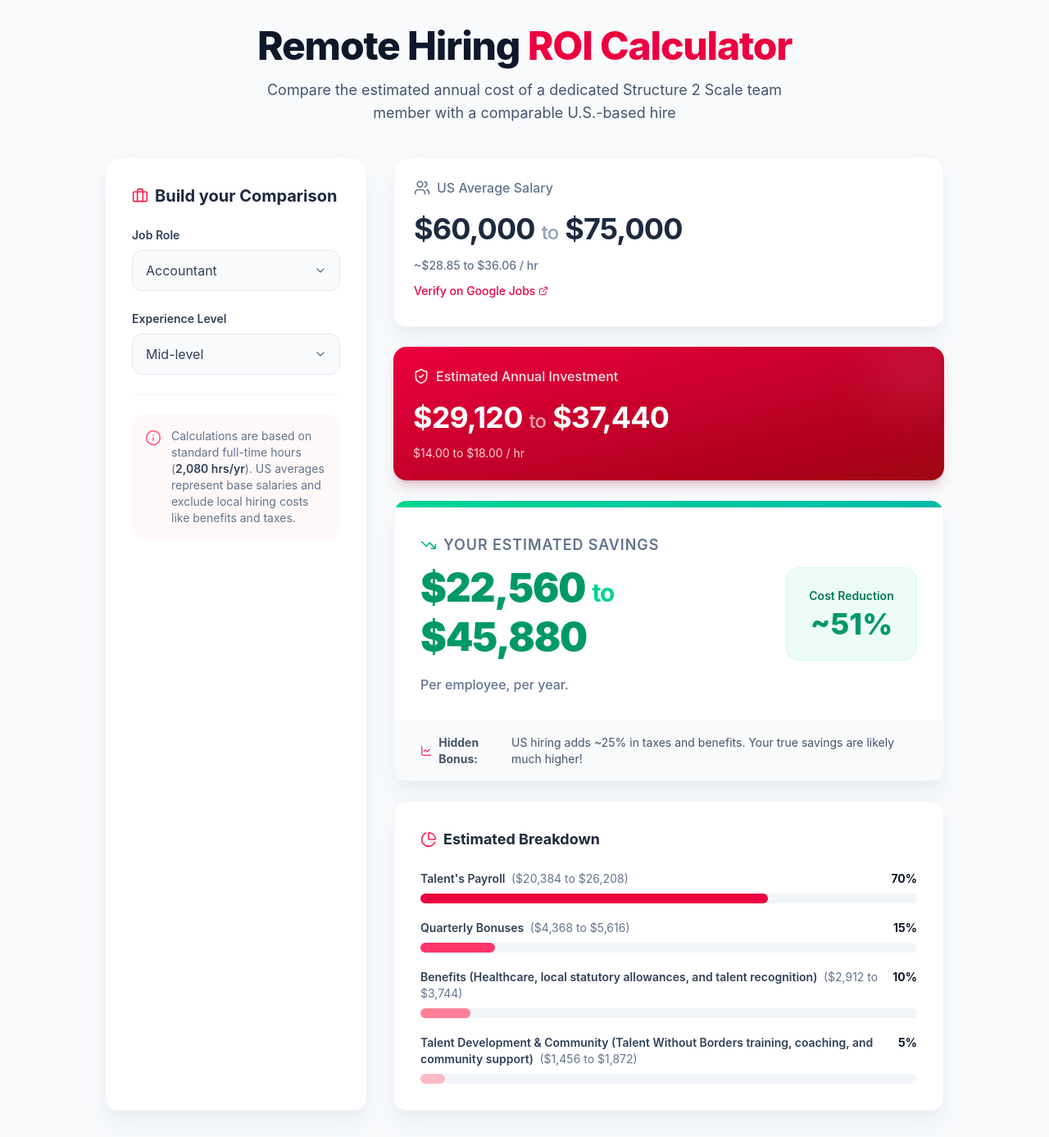
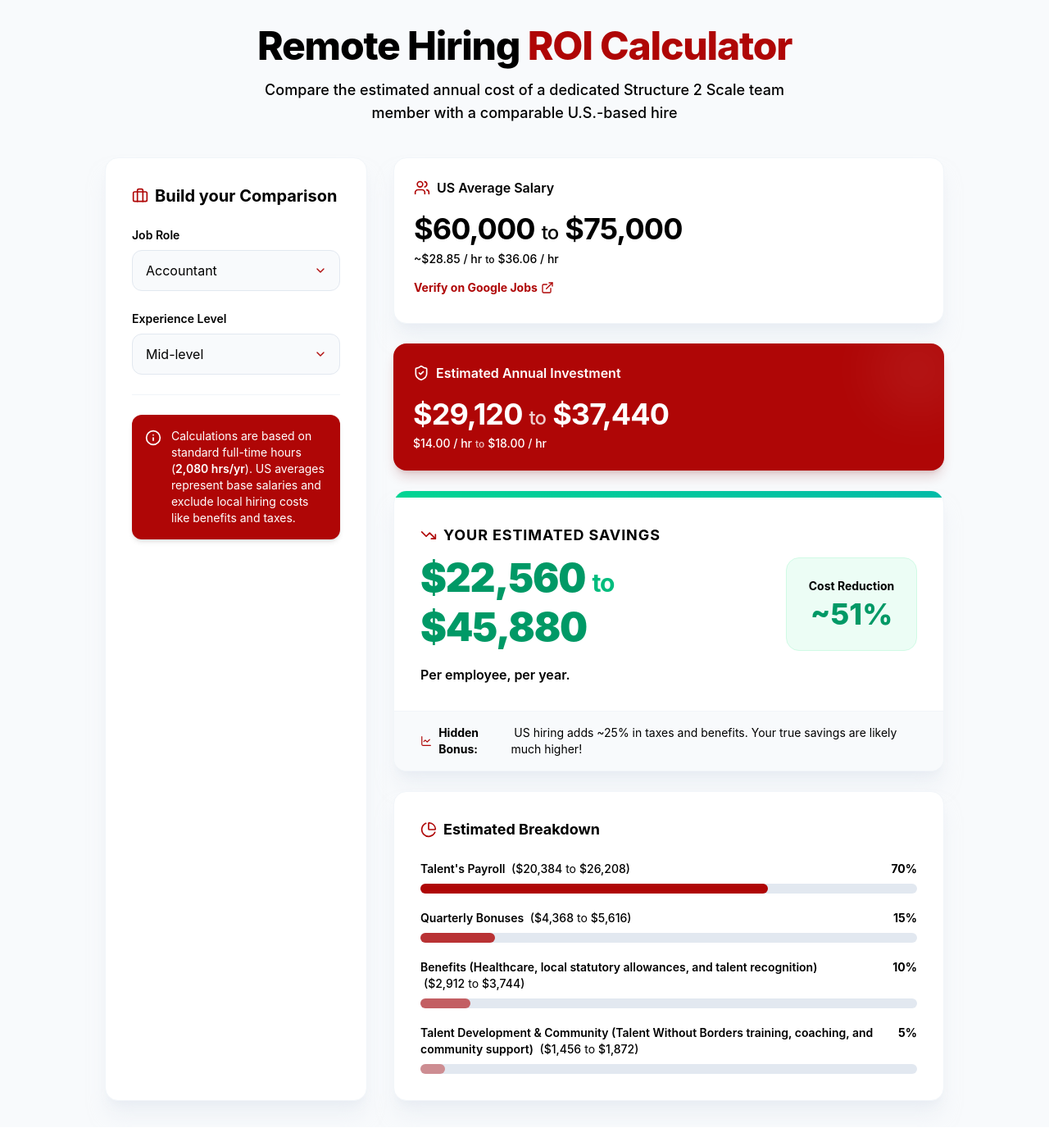
Before and after one commit to awitpao/s2s-roi-calc-backend-BE, a React (Vite) app: page / in a window 1280 px wide. Shown: the whole page at 82% size. Built offline with nearby package versions, Linux system fonts and the light colour scheme.

Commit message:
fixed color scheme

```diff
--- a/src/App.tsx
+++ b/src/App.tsx
@@ -134,7 +134,13 @@ export default function App() {
     const maxAmount = ourCostMax * percentage;
     return minAmount === maxAmount
       ? formatCurrency(minAmount)
-      : `${formatCurrency(minAmount)} to ${formatCurrency(maxAmount)}`;
+      : (
+        <span className="whitespace-nowrap">
+          <span>{formatCurrency(minAmount)}</span>
+          <span className="mx-1 font-normal">to</span>
+          <span>{formatCurrency(maxAmount)}</span>
+        </span>
+      );
   };
 
   // Generate Google Jobs Link dynamically
@@ -143,15 +149,15 @@ export default function App() {
   )}&ibp=htl;jobs`;
 
   return (
-    <div className="min-h-screen bg-slate-50 p-4 md:p-8 font-sans text-slate-800">
+    <div className="min-h-screen bg-slate-50 p-4 md:p-8 font-sans text-black">
       <div className="max-w-5xl mx-auto">
 
         {/* Header */}
         <div className="text-center mb-10">
-          <h1 className="text-3xl md:text-5xl font-extrabold text-slate-900 tracking-tight mb-4">
-            Remote Hiring <span className="text-rose-600">ROI Calculator</span>
+          <h1 className="text-3xl md:text-5xl font-extrabold text-black tracking-tight mb-4">
+            Remote Hiring <span className="text-[#af0606]">ROI Calculator</span>
           </h1>
-          <p className="text-lg text-slate-600 max-w-2xl mx-auto">
+          <p className="text-lg text-black max-w-2xl mx-auto font-medium">
             Compare the estimated annual cost of a dedicated Structure 2 Scale team member with a comparable U.S.-based hire
           </p>
         </div>
@@ -160,59 +166,59 @@ export default function App() {
 
           {/* Left Column: Input Form */}
           <div className="lg:col-span-4 bg-white rounded-2xl shadow-xl shadow-slate-200/50 p-6 md:p-8 border border-slate-100">
-            <h2 className="text-xl font-bold mb-6 flex items-center text-slate-800">
-              <Briefcase className="w-5 h-5 mr-2 text-rose-500" />
+            <h2 className="text-xl font-bold mb-6 flex items-center text-black">
+              <Briefcase className="w-5 h-5 mr-2 text-[#af0606]" />
               Build your Comparison
             </h2>
 
             <div className="space-y-6">
               {/* Role Selection */}
               <div>
-                <label className="block text-sm font-semibold text-slate-700 mb-2">
+                <label className="block text-sm font-semibold text-black mb-2">
                   Job Role
                 </label>
                 <div className="relative">
                   <select
                     value={selectedRole}
                     onChange={handleRoleChange}
-                    className="w-full appearance-none bg-slate-50 border border-slate-200 text-slate-700 py-3 px-4 rounded-xl focus:outline-none focus:ring-2 focus:ring-rose-500 focus:border-rose-500 transition-shadow"
+                    className="w-full appearance-none bg-slate-50 border border-slate-200 text-black py-3 px-4 rounded-xl focus:outline-none focus:ring-2 focus:ring-[#af0606] focus:border-[#af0606] transition-shadow"
                   >
                     {roles.map(role => (
                       <option key={role} value={role}>{role}</option>
                     ))}
                   </select>
-                  <div className="pointer-events-none absolute inset-y-0 right-0 flex items-center px-4 text-slate-500">
-                    <ChevronRight className="w-4 h-4 rotate-90" />
+                  <div className="pointer-events-none absolute inset-y-0 right-0 flex items-center px-4">
+                    <ChevronRight className="w-4 h-4 rotate-90 text-[#af0606]" />
                   </div>
                 </div>
               </div>
 
               {/* Level Selection */}
               <div>
-                <label className="block text-sm font-semibold text-slate-700 mb-2">
+                <label className="block text-sm font-semibold text-black mb-2">
                   Experience Level
                 </label>
                 <div className="relative">
                   <select
                     value={selectedLevel}
                     onChange={(e) => setSelectedLevel(e.target.value)}
-                    className="w-full appearance-none bg-slate-50 border border-slate-200 text-slate-700 py-3 px-4 rounded-xl focus:outline-none focus:ring-2 focus:ring-rose-500 focus:border-rose-500 transition-shadow"
+                    className="w-full appearance-none bg-slate-50 border border-slate-200 text-black py-3 px-4 rounded-xl focus:outline-none focus:ring-2 focus:ring-[#af0606] focus:border-[#af0606] transition-shadow"
                   >
                     {availableLevels.map(level => (
                       <option key={level} value={level}>{level}</option>
                     ))}
                   </select>
-                  <div className="pointer-events-none absolute inset-y-0 right-0 flex items-center px-4 text-slate-500">
-                    <ChevronRight className="w-4 h-4 rotate-90" />
+                  <div className="pointer-events-none absolute inset-y-0 right-0 flex items-center px-4">
+                    <ChevronRight className="w-4 h-4 rotate-90 text-[#af0606]" />
                   </div>
                 </div>
               </div>
 
               <div className="pt-6 border-t border-slate-100">
-                <div className="flex items-start text-sm text-slate-500 bg-rose-50/50 p-4 rounded-xl">
-                  <Info className="w-5 h-5 text-rose-400 mr-3 flex-shrink-0 mt-0.5" />
+                <div className="flex items-start text-sm text-white bg-[#af0606] p-4 rounded-xl shadow-md">
+                  <Info className="w-5 h-5 text-white mr-3 flex-shrink-0 mt-0.5" />
                   <p>
-                    Calculations are based on standard full-time hours (<span className="font-semibold text-slate-700">2,080 hrs/yr</span>). US averages represent base salaries and exclude local hiring costs like benefits and taxes.
+                    Calculations are based on standard full-time hours (<span className="font-semibold text-white">2,080 hrs/yr</span>). US averages represent base salaries and exclude local hiring costs like benefits and taxes.
                   </p>
                 </div>
               </div>
@@ -228,67 +234,75 @@ export default function App() {
               {/* US Avg Rate Card (Now on top) */}
               <div className="bg-white rounded-2xl p-6 shadow-xl shadow-slate-200/50 border border-slate-100 overflow-hidden">
                 <div className="flex items-center justify-between mb-4">
-                  <h3 className="font-medium text-slate-500 flex items-center">
-                    <Users className="w-5 h-5 mr-2" />
+                  <h3 className="font-semibold text-black flex items-center">
+                    <Users className="w-5 h-5 mr-2 text-[#af0606]" />
                     US Average Salary
                   </h3>
                 </div>
                 <div className="overflow-hidden mb-2">
-                  <div className="text-2xl sm:text-3xl lg:text-4xl font-bold text-slate-800 mb-3 tracking-tight leading-tight whitespace-nowrap">
+                  <div className="text-2xl sm:text-3xl lg:text-4xl font-bold text-black mb-1 tracking-tight leading-tight">
                     {currentData.usMin === currentData.usMax ? (
                       <span>{formatCurrency(currentData.usMin)}</span>
                     ) : (
-                      <>
+                      <span className="whitespace-nowrap">
                         <span>{formatCurrency(currentData.usMin)}</span>
-                        <span className="text-xl sm:text-2xl font-medium text-slate-400 mx-2">to</span>
+                        <span className="text-xl sm:text-2xl font-medium text-black mx-2">to</span>
                         <span>{formatCurrency(currentData.usMax)}</span>
-                      </>
+                      </span>
                     )}
                   </div>
-                  <div className="text-slate-500 text-sm mb-2 font-medium">
+                  <div className="text-black text-sm mb-3 font-medium">
                     {currentData.usMin === currentData.usMax ? (
-                      `~$${(currentData.usMin / ANNUAL_HOURS).toFixed(2)} / hr`
+                      <span>~${(currentData.usMin / ANNUAL_HOURS).toFixed(2)} / hr</span>
                     ) : (
-                      `~$${(currentData.usMin / ANNUAL_HOURS).toFixed(2)} to $${(currentData.usMax / ANNUAL_HOURS).toFixed(2)} / hr`
+                      <span className="whitespace-nowrap">
+                        <span>~${(currentData.usMin / ANNUAL_HOURS).toFixed(2)} / hr</span>
+                        <span className="text-xs mx-1">to</span>
+                        <span>${(currentData.usMax / ANNUAL_HOURS).toFixed(2)} / hr</span>
+                      </span>
                     )}
                   </div>
                   <a
                     href={googleJobsUrl}
                     target="_blank"
                     rel="noopener noreferrer"
-                    className="inline-flex items-center text-sm font-medium text-rose-600 hover:text-rose-800 transition-colors"
+                    className="inline-flex items-center text-sm font-bold text-[#af0606] hover:text-[#8a0505] transition-colors"
                   >
-                    Verify on Google Jobs <ExternalLink className="w-3 h-3 ml-1" />
+                    Verify on Google Jobs <ExternalLink className="w-4 h-4 ml-1" />
                   </a>
                 </div>
               </div>
 
               {/* Our Rate Card (Now below US average) */}
-              <div className="bg-gradient-to-br from-rose-600 to-red-800 rounded-2xl p-6 shadow-lg shadow-rose-900/20 text-white relative overflow-hidden">
+              <div className="bg-[#af0606] rounded-2xl p-6 shadow-lg shadow-red-900/20 text-white relative overflow-hidden">
                 <div className="absolute top-0 right-0 -mt-4 -mr-4 w-24 h-24 bg-white opacity-10 rounded-full blur-2xl"></div>
                 <div className="flex items-center justify-between mb-4 relative z-10">
-                  <h3 className="font-medium text-rose-100 flex items-center">
-                    <ShieldCheck className="w-5 h-5 mr-2" />
+                  <h3 className="font-semibold text-white flex items-center">
+                    <ShieldCheck className="w-5 h-5 mr-2 text-white" />
                     Estimated Annual Investment
                   </h3>
                 </div>
                 <div className="relative z-10 overflow-hidden">
-                  <div className="text-2xl sm:text-3xl lg:text-4xl font-bold mb-3 tracking-tight leading-tight whitespace-nowrap">
+                  <div className="text-2xl sm:text-3xl lg:text-4xl font-bold mb-1 tracking-tight leading-tight">
                     {ourCostMin === ourCostMax ? (
                       <span>{formatCurrency(ourCostMin)}</span>
                     ) : (
-                      <>
+                      <span className="whitespace-nowrap">
                         <span>{formatCurrency(ourCostMin)}</span>
-                        <span className="text-xl sm:text-2xl font-medium text-rose-300 mx-2">to</span>
+                        <span className="text-xl sm:text-2xl font-medium text-white/80 mx-2">to</span>
                         <span>{formatCurrency(ourCostMax)}</span>
-                      </>
+                      </span>
                     )}
                   </div>
-                  <div className="text-rose-200 text-sm leading-tight whitespace-nowrap">
+                  <div className="text-white text-sm font-medium leading-tight">
                     {currentData.rateMin === currentData.rateMax ? (
-                      `$${currentData.rateMin.toFixed(2)} / hr`
+                      <span>${currentData.rateMin.toFixed(2)} / hr</span>
                     ) : (
-                      `$${currentData.rateMin.toFixed(2)} to $${currentData.rateMax.toFixed(2)} / hr`
+                      <span className="whitespace-nowrap">
+                        <span>${currentData.rateMin.toFixed(2)} / hr</span>
+                        <span className="text-xs opacity-75 mx-1">to</span>
+                        <span>${currentData.rateMax.toFixed(2)} / hr</span>
+                      </span>
                     )}
                   </div>
                 </div>
@@ -303,28 +317,28 @@ export default function App() {
                 <div className="flex flex-col md:flex-row md:items-center justify-between gap-6">
 
                   <div>
-                    <h3 className="text-lg font-semibold text-slate-500 uppercase tracking-wider mb-2 flex items-center">
-                      <TrendingDown className="w-5 h-5 mr-2 text-emerald-500" />
+                    <h3 className="text-lg font-bold text-black uppercase tracking-wider mb-2 flex items-center">
+                      <TrendingDown className="w-5 h-5 mr-2 text-[#af0606]" />
                       Your Estimated Savings
                     </h3>
-                    <div className="text-3xl sm:text-4xl lg:text-5xl font-black text-emerald-600 tracking-tight leading-tight mt-2 whitespace-nowrap">
+                    <div className="text-3xl sm:text-4xl lg:text-5xl font-black text-emerald-600 tracking-tight leading-tight mt-2">
                       {savingsMin === savingsMax ? (
                         <span>{formatCurrency(savingsMin)}</span>
                       ) : (
                         <>
-                          <span>{formatCurrency(savingsMin)}</span> <span className="text-xl sm:text-2xl lg:text-3xl text-emerald-400 font-bold">to</span>
+                          <span>{formatCurrency(savingsMin)} <span className="text-xl sm:text-2xl lg:text-3xl text-emerald-500 font-bold">to</span></span>
                           <br />
                           <span>{formatCurrency(savingsMax)}</span>
                         </>
                       )}
                     </div>
-                    <p className="text-slate-500 mt-4 font-medium">
+                    <p className="text-black mt-4 font-semibold">
                       Per employee, per year.
                     </p>
                   </div>
 
                   <div className="bg-emerald-50 border border-emerald-100 rounded-2xl p-6 text-center min-w-[160px]">
-                    <div className="text-sm font-semibold text-emerald-700 mb-1">Cost Reduction</div>
+                    <div className="text-sm font-bold text-black mb-1">Cost Reduction</div>
                     <div className="text-4xl font-extrabold text-emerald-600">~{savingsPercentage}%</div>
                   </div>
 
@@ -333,17 +347,17 @@ export default function App() {
 
               {/* Additional Value Add footer */}
               <div className="bg-slate-50 px-6 md:px-8 py-4 border-t border-slate-100">
-                <p className="text-sm text-slate-600 flex items-center justify-center md:justify-start">
-                  <LineChart className="w-4 h-4 mr-2 text-rose-500" />
-                  <strong>Hidden Bonus:</strong> US hiring adds ~25% in taxes and benefits. Your true savings are likely much higher!
+                <p className="text-sm text-black flex items-center justify-center md:justify-start">
+                  <LineChart className="w-4 h-4 mr-2 text-[#af0606]" />
+                  <strong>Hidden Bonus:</strong> &nbsp;US hiring adds ~25% in taxes and benefits. Your true savings are likely much higher!
                 </p>
               </div>
             </div>
 
             {/* Rate Breakdown Card */}
             <div className="bg-white rounded-2xl shadow-xl shadow-slate-200/50 border border-slate-100 p-6 md:p-8">
-              <h3 className="text-lg font-bold text-slate-800 mb-6 flex items-center">
-                <PieChart className="w-5 h-5 mr-2 text-rose-500" />
+              <h3 className="text-lg font-bold text-black mb-6 flex items-center">
+                <PieChart className="w-5 h-5 mr-2 text-[#af0606]" />
                 Estimated Breakdown
               </h3>
 
@@ -351,52 +365,52 @@ export default function App() {
                 {/* Payroll */}
                 <div>
                   <div className="flex justify-between text-sm mb-2 flex-wrap sm:flex-nowrap gap-1">
-                    <span className="font-semibold text-slate-700">
-                      Talent's Payroll <span className="font-normal text-slate-500 ml-1">({formatBreakdownAmount(0.70)})</span>
+                    <span className="font-semibold text-black">
+                      Talent's Payroll <span className="font-medium text-black ml-1">({formatBreakdownAmount(0.70)})</span>
                     </span>
-                    <span className="font-bold text-slate-900">70%</span>
+                    <span className="font-bold text-black">70%</span>
                   </div>
-                  <div className="w-full bg-slate-100 rounded-full h-3">
-                    <div className="bg-rose-600 h-3 rounded-full" style={{ width: '70%' }}></div>
+                  <div className="w-full bg-slate-200 rounded-full h-3">
+                    <div className="bg-[#af0606] h-3 rounded-full" style={{ width: '70%' }}></div>
                   </div>
                 </div>
 
                 {/* Bonuses */}
                 <div>
                   <div className="flex justify-between text-sm mb-2 flex-wrap sm:flex-nowrap gap-1">
-                    <span className="font-semibold text-slate-700">
-                      Quarterly Bonuses <span className="font-normal text-slate-500 ml-1">({formatBreakdownAmount(0.15)})</span>
+                    <span className="font-semibold text-black">
+                      Quarterly Bonuses <span className="font-medium text-black ml-1">({formatBreakdownAmount(0.15)})</span>
                     </span>
-                    <span className="font-bold text-slate-900">15%</span>
+                    <span className="font-bold text-black">15%</span>
                   </div>
-                  <div className="w-full bg-slate-100 rounded-full h-3">
-                    <div className="bg-rose-500 h-3 rounded-full opacity-90" style={{ width: '15%' }}></div>
+                  <div className="w-full bg-slate-200 rounded-full h-3">
+                    <div className="bg-[#af0606] h-3 rounded-full opacity-80" style={{ width: '15%' }}></div>
                   </div>
                 </div>
 
                 {/* Benefits */}
                 <div>
                   <div className="flex justify-between text-sm mb-2 flex-wrap sm:flex-nowrap gap-1">
-                    <span className="font-semibold text-slate-700">
-                      Benefits (Healthcare, local statutory allowances, and talent recognition) <span className="font-normal text-slate-500 ml-1">({formatBreakdownAmount(0.10)})</span>
+                    <span className="font-semibold text-black">
+                      Benefits (Healthcare, local statutory allowances, and talent recognition) <span className="font-medium text-black ml-1">({formatBreakdownAmount(0.10)})</span>
                     </span>
-                    <span className="font-bold text-slate-900">10%</span>
+                    <span className="font-bold text-black">10%</span>
                   </div>
-                  <div className="w-full bg-slate-100 rounded-full h-3">
-                    <div className="bg-rose-400 h-3 rounded-full opacity-80" style={{ width: '10%' }}></div>
+                  <div className="w-full bg-slate-200 rounded-full h-3">
+                    <div className="bg-[#af0606] h-3 rounded-full opacity-60" style={{ width: '10%' }}></div>
                   </div>
                 </div>
 
                 {/* TWB Program */}
                 <div>
                   <div className="flex justify-between text-sm mb-2 flex-wrap sm:flex-nowrap gap-1">
-                    <span className="font-semibold text-slate-700">
-                      Talent Development & Community (Talent Without Borders training, coaching, and community support) <span className="font-normal text-slate-500 ml-1">({formatBreakdownAmount(0.05)})</span>
+                    <span className="font-semibold text-black">
+                      Talent Development & Community (Talent Without Borders training, coaching, and community support) <span className="font-medium text-black ml-1">({formatBreakdownAmount(0.05)})</span>
                     </span>
-                    <span className="font-bold text-slate-900">5%</span>
+                    <span className="font-bold text-black">5%</span>
                   </div>
-                  <div className="w-full bg-slate-100 rounded-full h-3">
-                    <div className="bg-rose-300 h-3 rounded-full opacity-70" style={{ width: '5%' }}></div>
+                  <div className="w-full bg-slate-200 rounded-full h-3">
+                    <div className="bg-[#af0606] h-3 rounded-full opacity-40" style={{ width: '5%' }}></div>
                   </div>
                 </div>
               </div>
```
